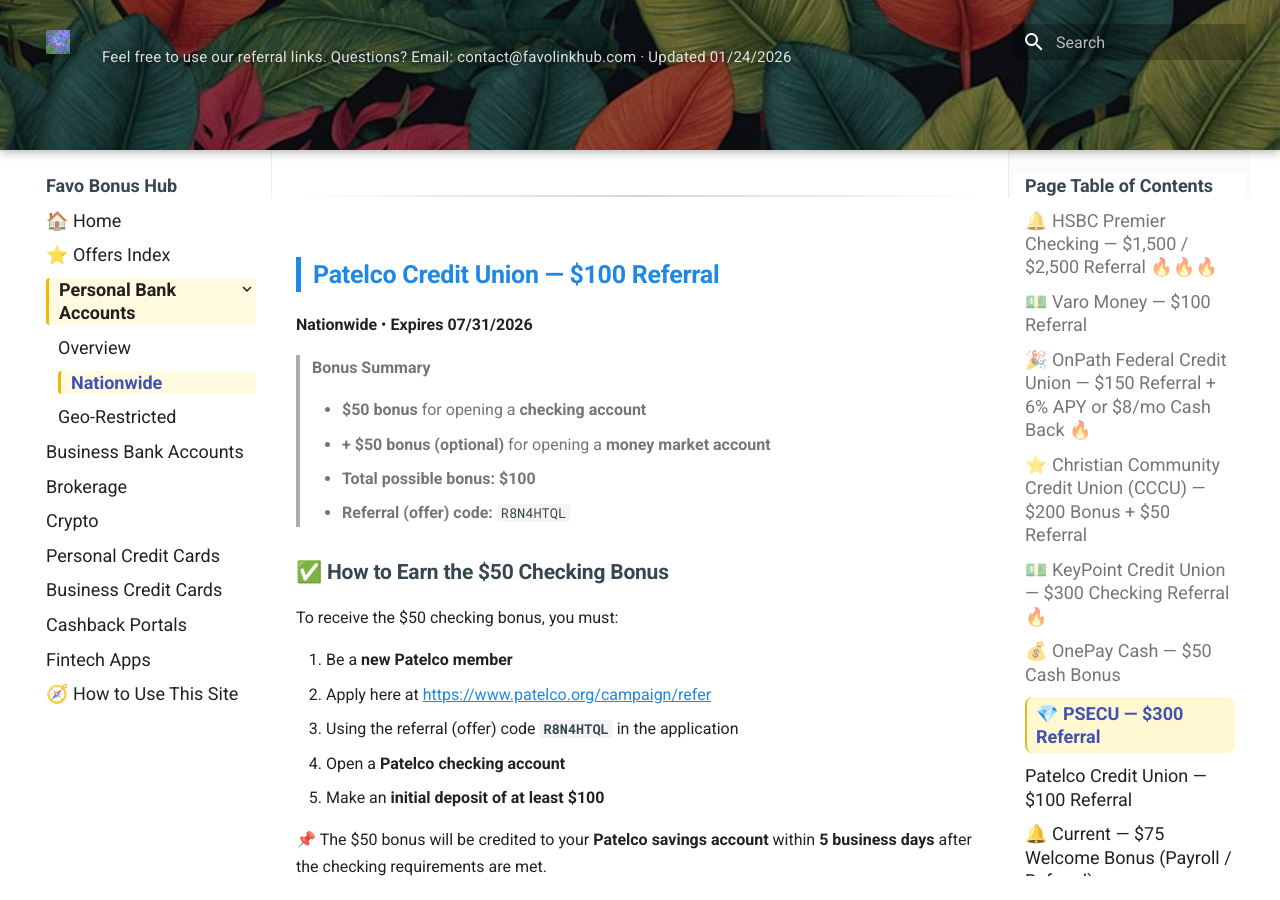
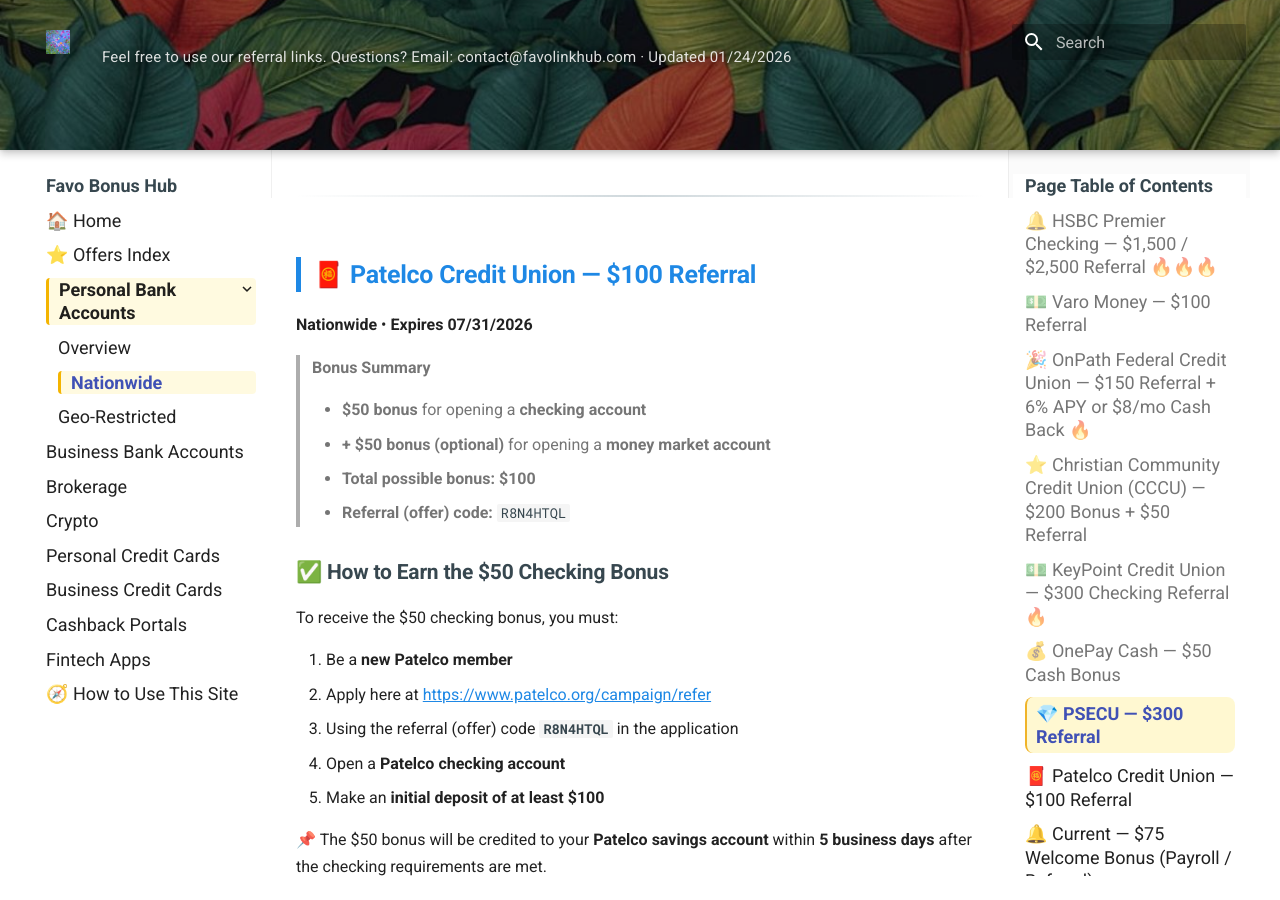
Before and after one commit to whispersofzephyr/favolinkhub-site, an MkDocs documentation site: the page built from docs/personal-bank-nationwide.md, in a window 1280 px wide and 900 px high, scrolled down 12798 px. Built offline with MkDocs 1.6.1 and Material for MkDocs 9.7.7, drawn with Linux system fonts in a browser that asks for light colours.

```diff
--- a/docs/personal-bank-nationwide.md
+++ b/docs/personal-bank-nationwide.md
@@ -462,7 +462,7 @@ You are **NOT eligible** if **any** of the following apply:
 ---
 
 <a id="patelco"></a>
-## Patelco Credit Union — $100 Referral
+## 🧧 Patelco Credit Union — $100 Referral
 **Nationwide** • **Expires 07/31/2026**
 
 > **Bonus Summary**
@@ -487,7 +487,6 @@ To receive the $50 checking bonus, you must:
 After completing the checking requirements above, you can earn an **additional $50** by:
 
 1. Opening a **Money Market Plus or Money Market Select** account
-
 
 📌 This $50 bonus will be credited **directly to the money market account**.
 
```
